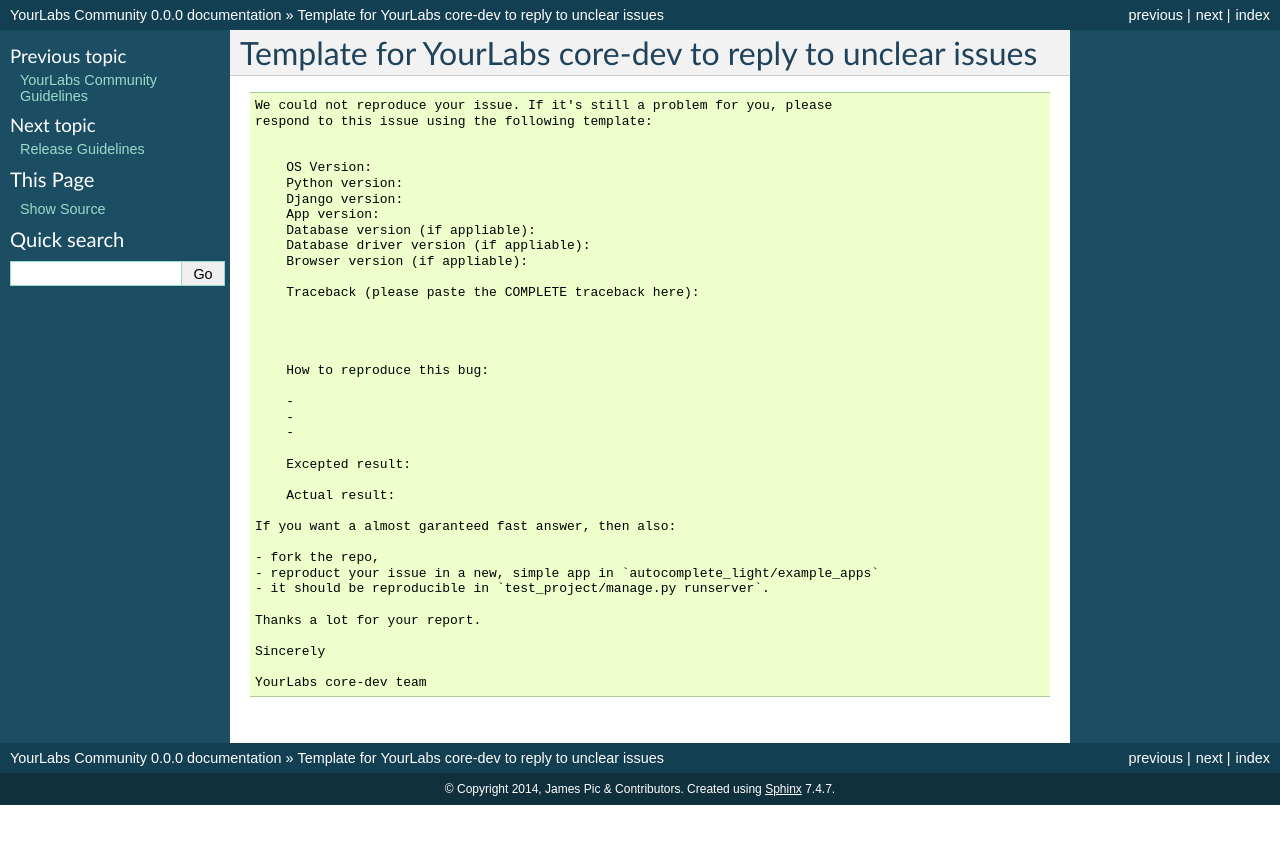
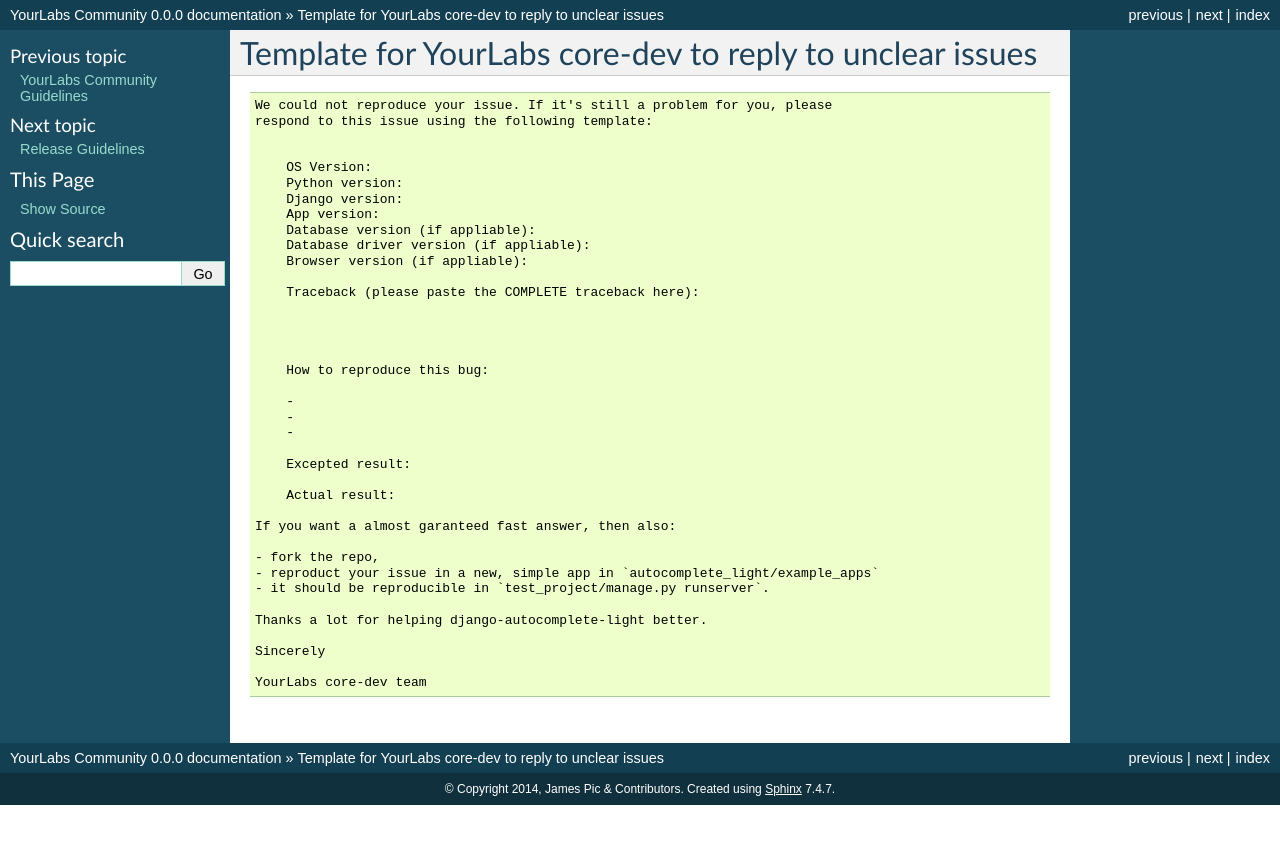
Before and after one commit to yourlabs/community, a Sphinx documentation site: the page built from docs/paste.rst, in a window 1280 px wide. Shown: the top 844 px of the page. Built offline with Sphinx 7.4.7, drawn with Linux system fonts in a browser that asks for light colours.

Commit message:
Improved thanks

```diff
--- a/docs/paste.rst
+++ b/docs/paste.rst
@@ -36,7 +36,7 @@ Template for YourLabs core-dev to reply to unclear issues
     - reproduct your issue in a new, simple app in `autocomplete_light/example_apps`
     - it should be reproducible in `test_project/manage.py runserver`.
 
-    Thanks a lot for your report.
+    Thanks a lot for helping django-autocomplete-light better.
 
     Sincerely
 
```
